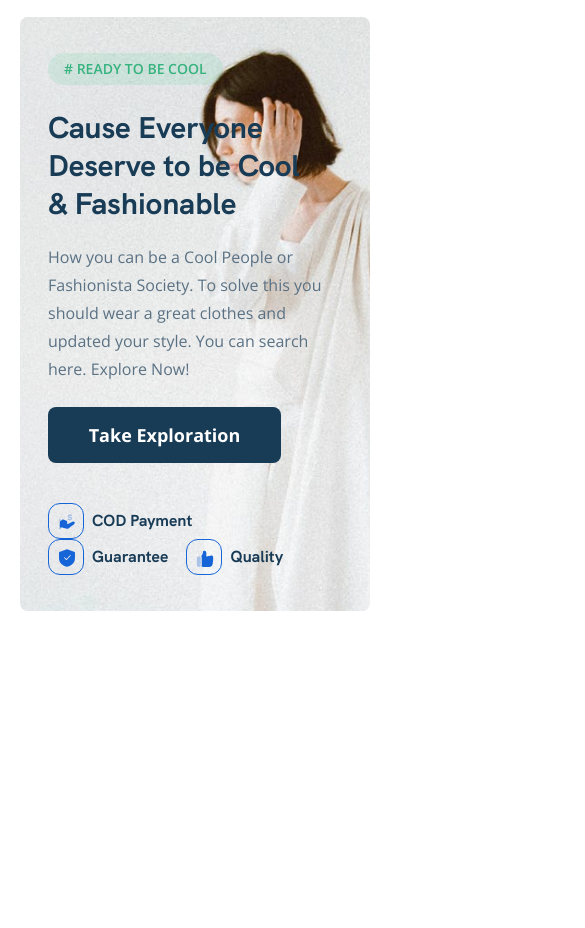
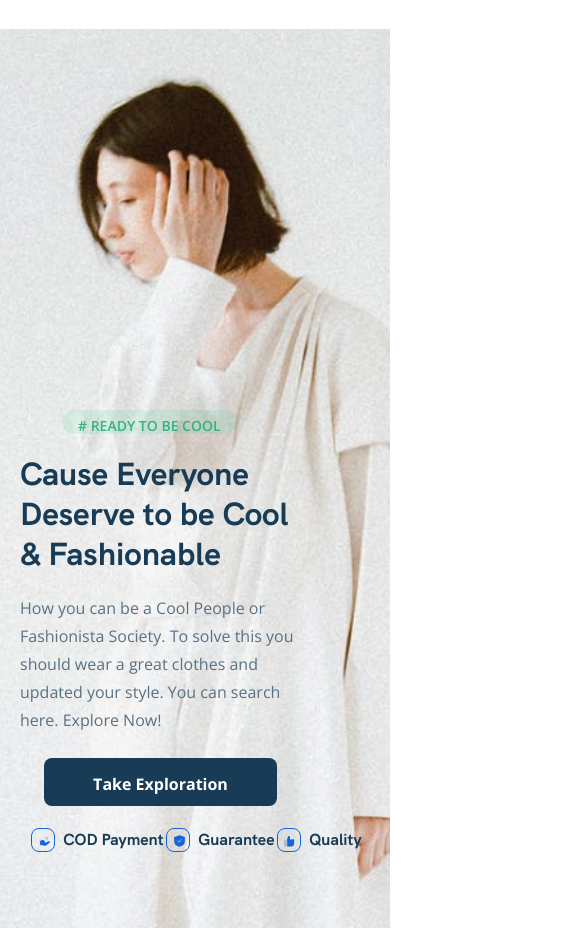
Before and after one commit to prosvirninav/Ehya-fashion, a plain HTML site: page index.html in a window 390 px wide. Shown: the part 57-985 px from the top of the page, 585 px wide, since content can reach past the window. Before the commit the page ends 844 px from the top, so only its background shows below. Drawn offline with nearby package versions, Linux system fonts and the light colour scheme.

Commit message:
create: header and main adaptive

```diff
--- a/sass/_media.sass
+++ b/sass/_media.sass
@@ -107,12 +107,20 @@
       max-width: 400px
 
 @media (min-width: 320px) and (max-width: 480px)
+  .navbar
+    &-container
+      margin: 20px 24px 42px
   .main
-    background-position: 70% center
-    margin: 0 20px
+    background-position: 78% 0%
+    height: 899px
+    margin: 0
+    border-radius: 0
+    &-container
+      padding-top: 381px
+      padding-left: 20px
     &__title
-      font-size: 30px
-      line-height: 38px
+      font-size: 32px
+      line-height: 40px
       width: 270px
       margin-bottom: 20px
     &__paragraph
@@ -121,7 +129,35 @@
       line-height: 28px
       margin-bottom: 24px
     &__button
-      margin-bottom: 40px
+      height: 48px
+      margin: 0 43px 22px 24px
+      font-size: 16px
+      line-height: 22px
     &-group
-      max-width: 235px
+      width: 90%
       flex-wrap: wrap
+      align-items: center
+      justify-content: space-around
+      margin: 0 0 20px 10px
+      &__icon
+        height: 24px
+        width: 24px
+        border-radius: 8px
+        border: 0.5px solid #1565D8
+      &__donate
+        width: 11.34px
+        height: 11.58px
+        margin: 6.68px 6.54px
+      &__shield
+        width: 10.64px
+        height: 11.76px
+        margin: 6.12px 6.68px
+      &__hand
+        width: 13.42px
+        height: 14px
+        margin: 5px 4.79px
+    &-icon
+      margin-bottom: 16px
+    &-hashtag
+      height: 24px
+      margin: 0 42px 20px
--- a/sass/_settings.sass
+++ b/sass/_settings.sass
@@ -4,6 +4,3 @@
 body
   font-family: "Open Sans", sans-serif
   color: $text-color
-
-.container
-  width: 1280px
--- a/sass/block/_main.sass
+++ b/sass/block/_main.sass
@@ -7,7 +7,7 @@
   border-radius: 8px
   &-container
     display: flex
-    width: 652px
+    max-width: 652px
     flex-direction: column
     margin-left: 107px
   &-hashtag
@@ -70,7 +70,6 @@
     &__donate
       height: 16px
       width: 17px
-      margin: auto
       margin: 9.92px 9.49px
     &__shield
       margin: 9.18px 10.02px
```
Also changed, not shown: css/style.css, 1 other file.
